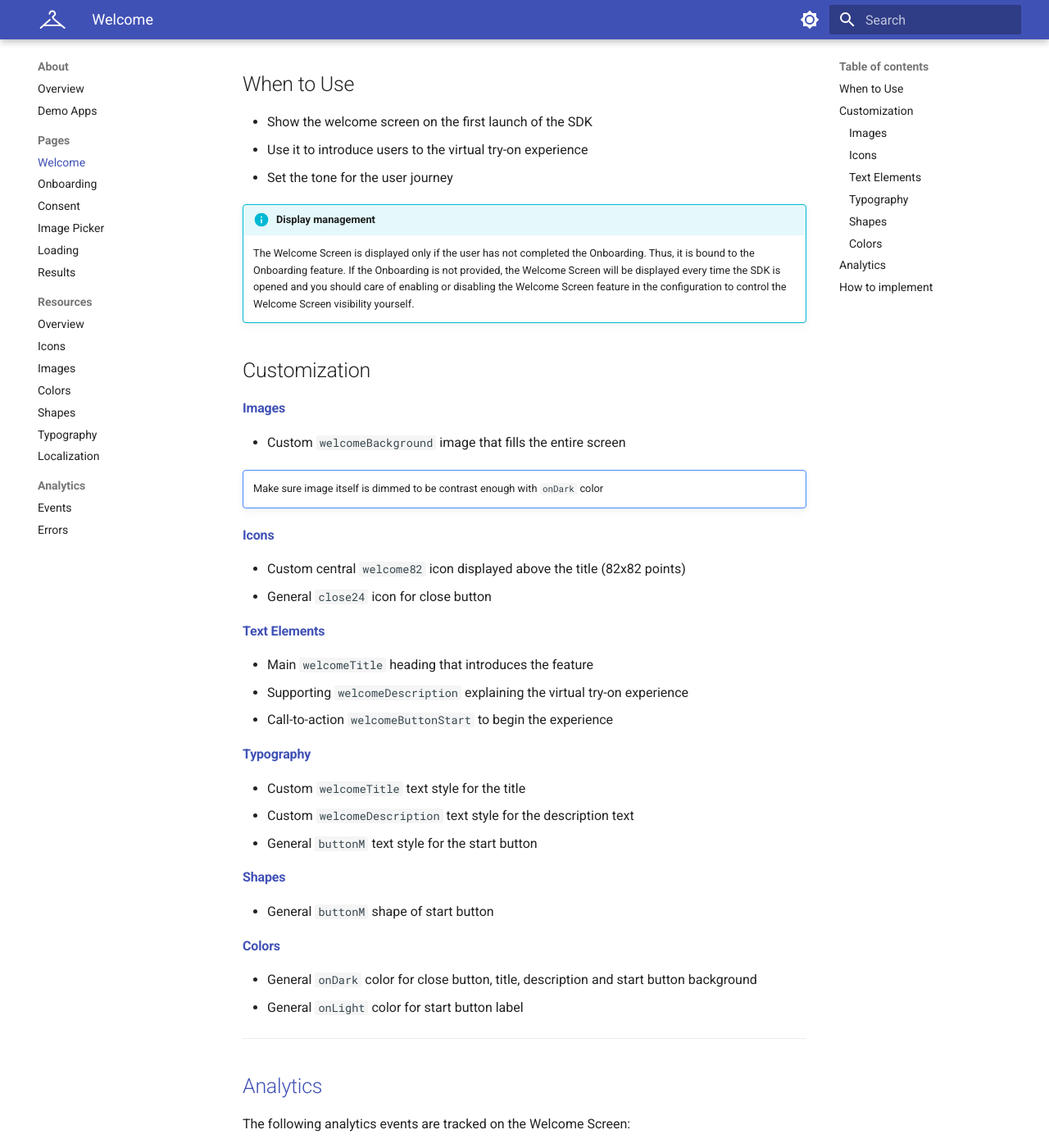
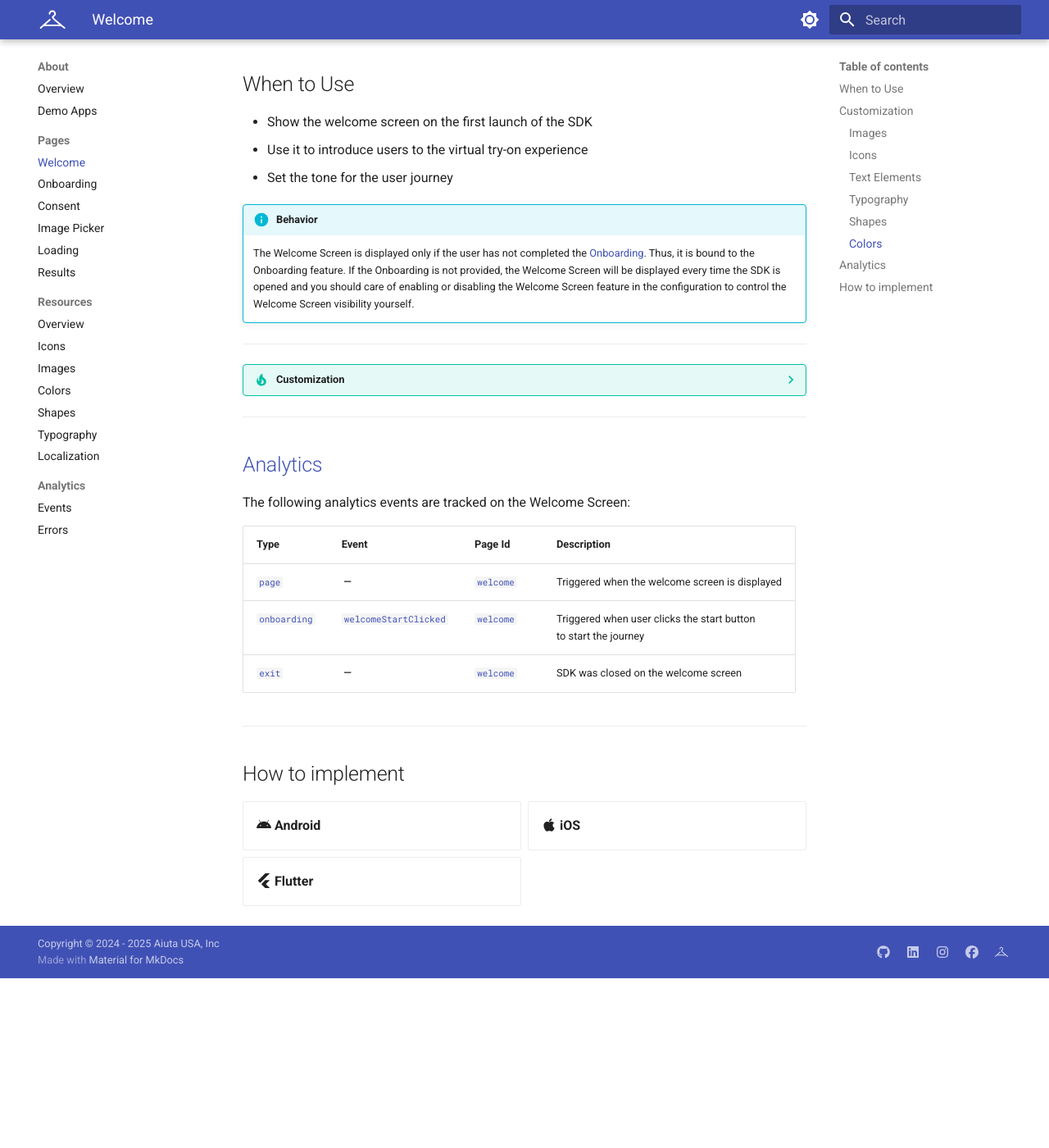
Before and after one commit to aiuta-com/docs, an MkDocs documentation site: the page built from docs/about/pages/welcome-screen.md, in a window 1280 px wide and 1400 px high, scrolled down 859 px. Shown: the whole window at 82% size. Built offline with MkDocs 1.6.1 and Material for MkDocs 9.7.7, drawn with Linux system fonts in a browser that asks for light colours; after the commit the page ends 2052 px from its top, so only the background shows below that.

Commit message:
Onboarding

```diff
--- a/docs/about/pages/welcome-screen.md
+++ b/docs/about/pages/welcome-screen.md
@@ -10,41 +10,45 @@ The Welcome Screen is an optional feature that can be displayed when users first
 - Use it to introduce users to the virtual try-on experience
 - Set the tone for the user journey
 
-!!! info "Display management"
-    The Welcome Screen is displayed only if the user has not completed the Onboarding.
+!!! info "Behavior"
+    The Welcome Screen is displayed only if the user has not completed the [Onboarding](onboarding.md).
     Thus, it is bound to the Onboarding feature. If the Onboarding is not provided,
     the Welcome Screen will be displayed every time the SDK is opened and you
     should care of enabling or disabling the Welcome Screen feature in
     the configuration to control the Welcome Screen visibility yourself.
 
-## Customization
+---
 
-#### [Images](../resources/images.md)
-- Custom `welcomeBackground` image that fills the entire screen
+??? tip "Customization"
 
-!!! note ""
-    Make sure image itself is dimmed to be contrast enough with `onDark` color
+    ## Customization
 
-#### [Icons](../resources/icons.md)
-- Custom central `welcome82` icon displayed above the title (82x82 points)
-- General `close24` icon for close button
+    ##### [Images](../resources/images.md)
+    - Custom `welcomeBackground` image that fills the entire screen
 
-#### [Text Elements](../resources/localization.md)
-- Main `welcomeTitle` heading that introduces the feature
-- Supporting `welcomeDescription` explaining the virtual try-on experience
-- Call-to-action `welcomeButtonStart` to begin the experience
+    !!! note ""
+        Make sure image itself is dimmed to be contrast enough with `onDark` color
 
-#### [Typography](../resources/typography.md)
-- Custom `welcomeTitle` text style for the title
-- Custom `welcomeDescription` text style for the description text
-- General `buttonM` text style for the start button
+    ##### [Icons](../resources/icons.md)
+    - Custom central `welcome82` icon displayed above the title (82x82 points)
+    - General `close24` icon for close button
 
-#### [Shapes](../resources/shapes.md)
-- General `buttonM` shape of start button
+    ##### [Text Elements](../resources/localization.md)
+    - Main `welcomeTitle` heading that introduces the feature
+    - Supporting `welcomeDescription` explaining the virtual try-on experience
+    - Call-to-action `welcomeButtonStart` to begin the experience
 
-#### [Colors](../resources/colors.md)
-- General `onDark` color for close button, title, description and start button background
-- General `onLight` color for start button label
+    ##### [Typography](../resources/typography.md)
+    - Custom `welcomeTitle` text style for the title
+    - Custom `welcomeDescription` text style for the description text
+    - General `buttonM` text style for the start button
+
+    ##### [Shapes](../resources/shapes.md)
+    - General `buttonM` shape of start button
+
+    ##### [Colors](../resources/colors.md)
+    - General `onDark` color for close button, title, description and start button background
+    - General `onLight` color for start button label
 
 ---
 
@@ -58,6 +62,8 @@ The following analytics events are tracked on the Welcome Screen:
 | [`onboarding`](../analytics/analytics.md#event-categories) | [`welcomeStartClicked`](../analytics/analytics.md#onboarding-events) | [`welcome`](../analytics/analytics.md#page-identifiers) | Triggered when user clicks the start button<br>to start the journey |
 | [`exit`](../analytics/analytics.md#event-categories) | :material-minus: | [`welcome`](../analytics/analytics.md#page-identifiers) | SDK was closed on the welcome screen |
 
+---
+
 ## How to implement
 
 <div class="grid cards" markdown>
--- a/mkdocs.yml
+++ b/mkdocs.yml
@@ -1,5 +1,5 @@
 site_name: Aiuta SDK
-site_url: https://aiuta-com.github.io/aiuta-sdk-docs/
+site_url: https://aiuta-com.github.io/docs/
 site_author: Aiuta USA, Inc
 site_description: >-
   Aiuta Virtual Try-On SDK
@@ -50,8 +50,12 @@ theme:
     - navigation.tabs
     - navigation.expand
     - navigation.sections
+    # It may be convenient to have Prev/Next buttons,
+    # but they are so ugly big, mb tweak them later
+    # - navigation.footer
     - content.code.copy
     - content.tooltips
+    - content.tabs.link
   palette:
     # Light mode
     - scheme: default
@@ -82,7 +86,6 @@ plugins:
       minify_html: true
 
 extra:
-  # generator: false
   social:
     - icon: fontawesome/brands/github
       link: https://github.com/aiuta-com
@@ -90,8 +93,8 @@ extra:
       link: https://linkedin.com/company/aiuta-inc
     - icon: fontawesome/brands/instagram
       link: https://instagram.com/aiutacom
-    # - icon: fontawesome/brands/facebook
-    #   link: https://facebook.com/aiutacom/
+    - icon: fontawesome/brands/facebook
+      link: https://facebook.com/aiutacom/
     - icon: aiuta
       link: https://aiuta.com
 
```
Also changed, not shown: docs/about/demo-apps.md (+2 -2 lines), docs/about/pages/onboarding.md (+108 -62 lines), docs/media/pages/best-results.png (added), docs/media/pages/consent-1.png (added), docs/media/pages/consent-2.png (added), docs/media/pages/consent-3.png (added), docs/media/pages/consent-4.png (added), docs/media/pages/how-it-works-1.png (added).
